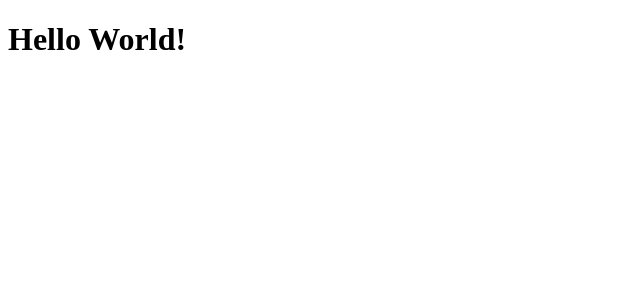
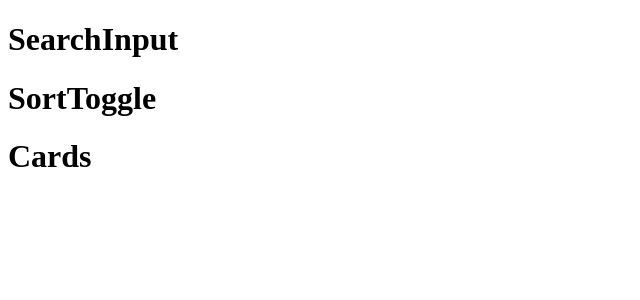
Before and after one commit to singhmi4/workorder-viewer-reactapp, a React (Create React App) app: page / in a window 1280 px wide. Shown: the top 300 px of the page, without its empty margins (0-640 px from the left). Built offline with nearby package versions, Linux system fonts and the light colour scheme.

Commit message:
create functional components and render in App.js

```diff
--- a/src/App.js
+++ b/src/App.js
@@ -1,10 +1,19 @@
 import React from 'react';
+
+// Functional Components
+import { Cards, SearchInput, SortToggle } from './components';
+
+import styles from './App.module.css';
 
 class App extends React.Component {
 
     render() {
         return (
-            <h1>Hello World!</h1>
+            <div className={styles.container}>
+                <SearchInput />
+                <SortToggle />
+                <Cards />
+            </div>
         )
     }
 }
--- /dev/null
+++ b/src/components/Cards/Cards.jsx
@@ -0,0 +1,12 @@
+import React from 'react';
+
+import styles from './Cards.module.css';
+
+const Cards = () => {
+
+    return (
+        <h1>Cards</h1>
+    )
+}
+
+export default Cards;
--- /dev/null
+++ b/src/components/SearchInput/SearchInput.jsx
@@ -0,0 +1,12 @@
+import React from 'react';
+
+import styles from './SearchInput.module.css';
+
+const SearchInput = () => {
+
+    return (
+        <h1>SearchInput</h1>
+    )
+}
+
+export default SearchInput;
--- /dev/null
+++ b/src/components/SortToggle/SortToggle.jsx
@@ -0,0 +1,12 @@
+import React from 'react';
+
+import styles from './SortToggle.module.css';
+
+const SortToggle = () => {
+
+    return (
+        <h1>SortToggle</h1>
+    )
+}
+
+export default SortToggle;
--- /dev/null
+++ b/src/components/index.js
@@ -0,0 +1,3 @@
+export { default as Cards } from './Cards/Cards';
+export { default as SearchInput } from './SearchInput/SearchInput';
+export { default as SortToggle } from './SortToggle/SortToggle';
```
Also changed, not shown: src/components/Cards/Cards.module.css (added), src/components/SearchInput/SearchInput.module.css (added), src/components/SortToggle/SortToggle.module.css (added).
